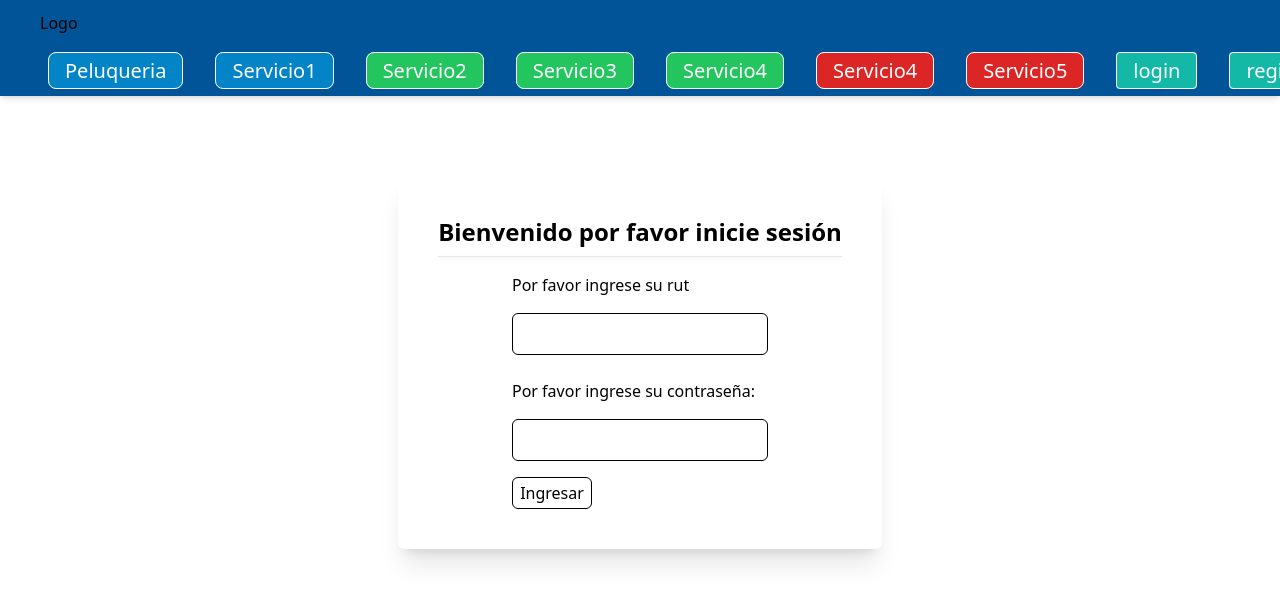
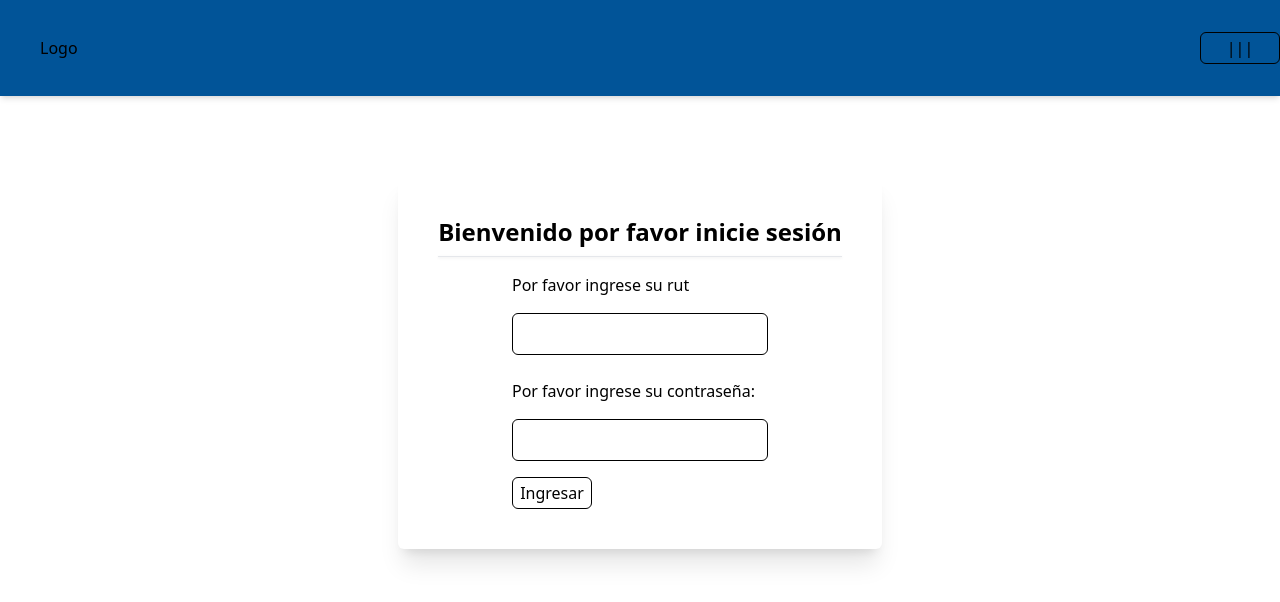
Before and after one commit to anahiadamaco/Taller-III, a React (Create React App) app in the folder frontend/: page / in a window 1280 px wide. Shown: the top 602 px of the page. Built offline with nearby package versions, Linux system fonts and the light colour scheme.

Commit message:
Configuracion de pagina general
Se corrigio el navbar aunque aun tiene un bug por solucionar, se añadio responsive a la pagina de kinesiologia y un ajuste leve.

```diff
--- a/frontend/package.json
+++ b/frontend/package.json
@@ -11,6 +11,7 @@
     "react-dom": "^18.3.1",
     "react-router-dom": "^6.26.1",
     "react-scripts": "5.0.1",
+    "recharts": "^2.12.7",
     "web-vitals": "^2.1.4"
   },
   "scripts": {
--- a/frontend/src/component/NavLog.jsx
+++ b/frontend/src/component/NavLog.jsx
@@ -9,7 +9,6 @@ function HeaderLog() {
 
         const togleMenu = () => {
             menu.classList.toggle('hidden');
-
         };
 
         return() => {
@@ -22,12 +21,16 @@ function HeaderLog() {
     useEffect(() => {
 
         const element = document.querySelector('#Menu1');
+        const boton = document.querySelector('#boton');
 
         function TamañoVentana(){
-            if (window.innerWidth <= 1024){
+            if (window.innerWidth <= 1670){
                 element.classList.add('hidden');
+                boton.classList.remove('hidden');
+
             }else{
             element.classList.remove('hidden');
+            boton.classList.add('hidden');
             }
         }
 
@@ -38,10 +41,6 @@ function HeaderLog() {
         return () => {
             window.removeEventListener('resize', TamañoVentana);
         };
-
-
-
-
     },[]);
 
 
@@ -49,13 +48,10 @@ function HeaderLog() {
 
     return(
 
-
-
-
         <div className="bg-slate-200 flex flex-col">
 
             <section>
-                <header className="flex flex-wrap bg-nav h-24 justify-between items-center shadow-md">
+                <header className="relative flex flex-wrap bg-nav h-24 justify-between items-center shadow-md">
 
                     <div className="flex items-center px-8">
                         <h2 className="justify-center px-2">Logo</h2>
@@ -64,89 +60,81 @@ function HeaderLog() {
                     {/* Nav que redirige a la página de registro e inicio de sesion */}
 
                     <nav id="Menu1" className="px-8 text-xl justify-between">
-                        <Link to="/" className=" mx-4 px-4 py-1 text-center border rounded-lg border-white  text-white duration-300 hover:text-sky-600 bg-sky-600 hover:border-sky-600 hover:bg-white">
+                        <Link to="/PEPM" className=" mx-4 px-4 py-1 text-center border rounded-lg border-white  text-white duration-300 hover:text-sky-600 bg-sky-600 hover:border-sky-600 hover:bg-white">
+                            Peluqueria
+                        </Link>
+
+                        <Link to="/POPM" className="mx-4 px-4 py-1 text-center border rounded-lg border-white  text-white duration-300 hover:text-sky-600 bg-sky-600 hover:border-sky-600 hover:bg-white">
+                            Podología
+                        </Link>
+
+                        <Link to="/PSPM" className="mx-4 px-4 py-1 text-center border rounded-lg border-white  text-white duration-300 hover:text-green-500 bg-green-500 hover:border-green-500 hover:bg-white">
+                            Psicología
+                        </Link>
+
+                        <Link to="/KPM" className="mx-4 px-4 py-1 text-center border rounded-lg border-white  text-white duration-300 hover:text-green-500 bg-green-500 hover:border-green-500 hover:bg-white">
+                            Kinesiología
+                        </Link>
+
+                        <Link to="/FPM" className="mx-4 px-4 py-1 text-center border rounded-lg border-white  text-white duration-300 hover:text-green-500 bg-green-500 hover:border-green-500 hover:bg-white">
+                            Fonoaudiología
+                        </Link>
+
+                        <Link to="/AJPM" className="mx-4 px-4 py-1 text-center border rounded-lg border-white  text-white duration-300 hover:text-red-600 bg-red-600 hover:border-red-600 hover:bg-white">
+                            Asistencia Jurídica
+                        </Link>
+
+                        <Link className="mx-4 px-4 py-1 text-center border rounded-lg border-white  text-white duration-300 hover:text-red-600 bg-red-600 hover:border-red-600 hover:bg-white">
+                            Servicio5
+                        </Link>
+
+                        <Link to="/" className="mx-4 px-4 py-1 text-center border border-white rounded text-white duration-300 bg-teal-500 hover:text-teal-500 hover:border-teal-500 hover:bg-white">
+                            login
+                        </Link>
+
+                        <Link to="/RPM" className="mx-4 px-4 py-1 text-center border border-white rounded text-white duration-300 bg-teal-500 hover:text-teal-500 hover:border-teal-500 hover:bg-white">
+                            register
+                        </Link>
+                    </nav>
+
+                    <button id="boton" className="block border border-black rounded-md w-20 h-8">
+                            |||
+                    </button>
+
+                    <nav id="Menu2" className='bg-nav w-1/2 absolute right-0 top-full flex flex-col  items-end justify-end hidden'>
+
+
+                        <Link to="/PEPM" className="text-20 w-full px-4 py-2 text-center border-white  text-white duration-300 hover:text-sky-600 bg-sky-600 hover:bg-white">
                             Peluqueria
 
                         </Link>
 
-                        <Link to="" className="mx-4 px-4 py-1 text-center border rounded-lg border-white  text-white duration-300 hover:text-sky-600 bg-sky-600 hover:border-sky-600 hover:bg-white">
-                            Servicio1
+                        <Link to="/POPM" className="text-20 w-full my-3 px-4 py-2 text-center border-white  text-white duration-300 hover:text-sky-600 bg-sky-600 hover:bg-white">
+                            Podología
                         </Link>
 
-                        <Link to="" className="mx-4 px-4 py-1 text-center border rounded-lg border-white  text-white duration-300 hover:text-green-500 bg-green-500 hover:border-green-500 hover:bg-white">
-                            Servicio2
+                        <Link to="/PSPM" className="text-20 w-full px-4 py-2 text-center  text-white duration-300 hover:text-green-500 bg-green-500 hover:bg-white">
+                            Psicología
                         </Link>
 
-                        <Link to="" className="mx-4 px-4 py-1 text-center border rounded-lg border-white  text-white duration-300 hover:text-green-500 bg-green-500 hover:border-green-500 hover:bg-white">
-                            Servicio3
+                        <Link to="/KPM" className="text-20 w-full my-3 px-4 py-2 text-center  text-white duration-300 hover:text-green-500 bg-green-500  hover:bg-white">
+                            Kinesiología
                         </Link>
 
-                        <Link to="" className="mx-4 px-4 py-1 text-center border rounded-lg border-white  text-white duration-300 hover:text-green-500 bg-green-500 hover:border-green-500 hover:bg-white">
-                            Servicio4
+                        <Link to="/FPM" className="text-20 w-full px-4 py-2 text-center  text-white duration-300 hover:text-green-500 bg-green-500 hover:bg-white">
+                            Fonoaudiología
                         </Link>
 
-                        <Link to="" className="mx-4 px-4 py-1 text-center border rounded-lg border-white  text-white duration-300 hover:text-red-600 bg-red-600 hover:border-red-600 hover:bg-white">
-                            Servicio4
+                        <Link to="/AJPM" className="text-20 w-full my-3 px-4 py-2 text-center text-white duration-300 hover:text-red-600 bg-red-600 hover:bg-white">
+                            Asistencia Jurídica
                         </Link>
 
-                        <Link to="" className="mx-4 px-4 py-1 text-center border rounded-lg border-white  text-white duration-300 hover:text-red-600 bg-red-600 hover:border-red-600 hover:bg-white">
+                        <Link className="text-20 w-full px-4 py-2 text-center text-white duration-300 hover:text-red-600 bg-red-600 hover:bg-white">
                             Servicio5
                         </Link>
 
-                        <Link to="/Login" className="mx-4 px-4 py-1 text-center border border-white rounded text-white duration-300 bg-teal-500 hover:text-teal-500 hover:border-teal-500 hover:bg-white">
-                            login
-                        </Link>
-
-                        <Link to="/Registro" className="mx-4 px-4 py-1 text-center border border-white rounded text-white duration-300 bg-teal-500 hover:text-teal-500 hover:border-teal-500 hover:bg-white">
-                            register
-                        </Link>
-
-
-
-                    </nav>
-
-                    <button id="boton" className="block lg:hidden border border-black rounded-md w-20 h-8">
-                            |||
-                    </button>
-
-                    <nav id="Menu2" className='w-full flex-col flex lg:items-center lg:w-auto justify-end my-10 hidden'>
-
-
-                        <Link to="/" className="text-sm mx-4 px-4 py-1 text-center border rounded-lg border-white  text-white duration-300 hover:text-sky-600 bg-sky-600 hover:border-sky-600 hover:bg-white">
-                            Peluqueria
-
-                        </Link>
-
-                        <Link to="" className="text-sm mx-4 px-4 py-1 text-center border rounded-lg border-white  text-white duration-300 hover:text-sky-600 bg-sky-600 hover:border-sky-600 hover:bg-white">
-                            Servicio1
-                        </Link>
-
-                        <Link to="" className="text-sm mx-4 px-4 py-1 text-center border rounded-lg border-white  text-white duration-300 hover:text-green-500 bg-green-500 hover:border-green-500 hover:bg-white">
-                            Servicio2
-                        </Link>
-
-                        <Link to="" className="text-sm mx-4 px-4 py-1 text-center border rounded-lg border-white  text-white duration-300 hover:text-green-500 bg-green-500 hover:border-green-500 hover:bg-white">
-                            Servicio3
-                        </Link>
-
-                        <Link to="" className="text-sm mx-4 px-4 py-1 text-center border rounded-lg border-white  text-white duration-300 hover:text-green-500 bg-green-500 hover:border-green-500 hover:bg-white">
-                            Servicio4
-                        </Link>
-
-                        <Link to="" className="text-sm mx-4 px-4 py-1 text-center border rounded-lg border-white  text-white duration-300 hover:text-red-600 bg-red-600 hover:border-red-600 hover:bg-white">
-                            Servicio4
-                        </Link>
-
-                        <Link to="" className="text-sm mx-4 px-4 py-1 text-center border rounded-lg border-white  text-white duration-300 hover:text-red-600 bg-red-600 hover:border-red-600 hover:bg-white">
-                            Servicio5
-                        </Link>
-
-                        <Link to="/Login" className="text-sm mx-4 px-4 py-1 text-center border border-white rounded text-white duration-300 bg-teal-500 hover:text-teal-500 hover:border-teal-500 hover:bg-white">
-                            login
-                        </Link>
-
-                        <Link to="/Registro" className="text-sm mx-4 px-4 py-1 text-center border border-white rounded text-white duration-300 bg-teal-500 hover:text-teal-500 hover:border-teal-500 hover:bg-white">
-                            register
+                        <Link to="/" className="text-20 w-full my-3 px-4 py-2 text-center text-white duration-300 bg-teal-500 hover:text-teal-500 hover:bg-white">
+                            Login
                         </Link>
 
                     </nav>
--- a/frontend/src/pages/AsistenciaJuridicaPM.jsx
+++ b/frontend/src/pages/AsistenciaJuridicaPM.jsx
@@ -1,21 +1,14 @@
 import React from 'react';
+import HeaderLog from '../component/NavLog.jsx';
+
 
 function asistencia_juridica() {
     return(
         <div>
             <header>
-                <div> Logo Muni Temuco </div>
+                <HeaderLog/>
+            </header>
 
-                <div> Asistente social </div>
-                <div> Asistente juridico </div>
-                <div> Fonoaudiologia </div>
-                <div> Podologia </div>
-                <div> Peluqueria </div>
-                <div> Kinesiologia </div>
-                <div> Psicologia </div>
-
-                <div> Cerrar sesion </div>
-            </header>
             <section>
                 <h2>
                     Asistencia Juridica
```
Also changed, not shown: frontend/src/App.jsx (+5 -5 lines), frontend/src/pages/FonoaudiologiaPM.jsx (+8 -4 lines), frontend/src/pages/KinesiologiaPM.jsx (+11 -6 lines), frontend/src/pages/PodologiaPM.jsx (+8 -4 lines), frontend/src/pages/Psicologiapm.jsx (+7 -3 lines), 1 other file (tests, documents, lock files or other folders).
